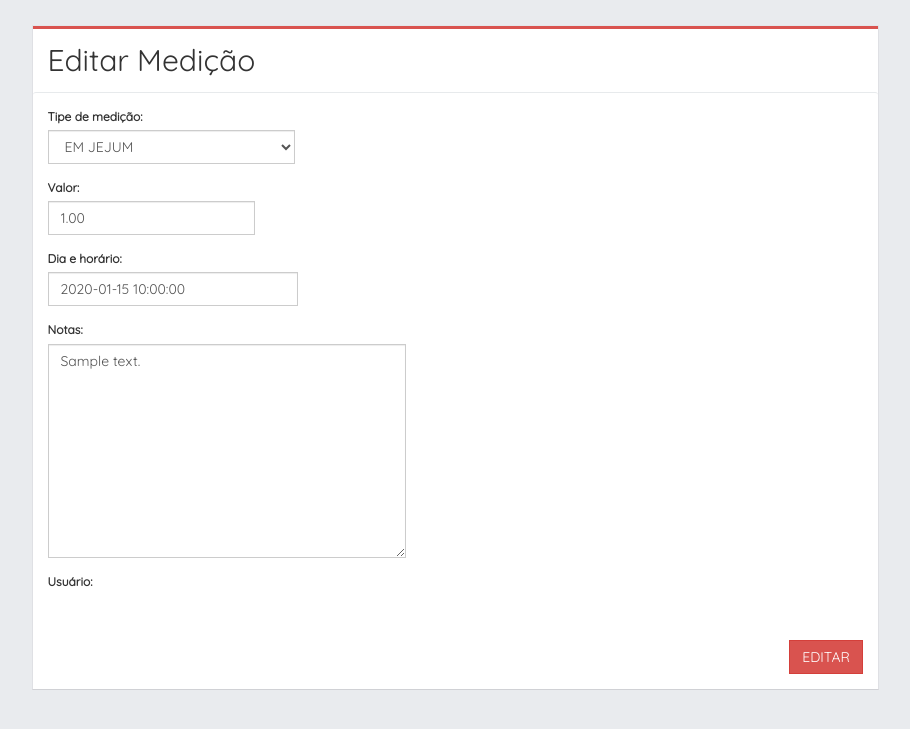
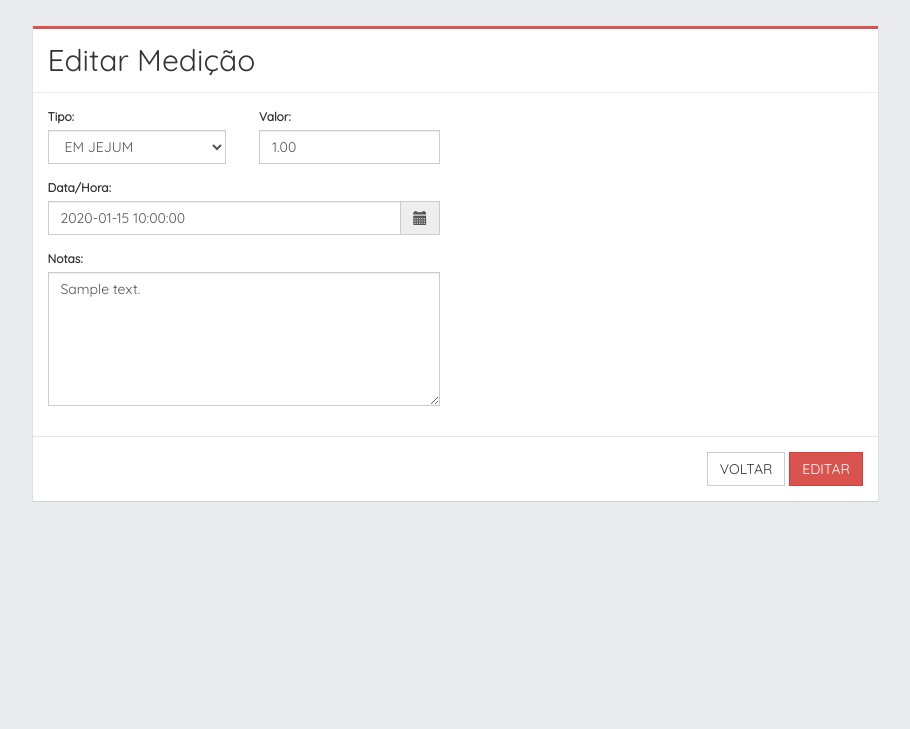
Before and after one commit to weynelucas/GlucoseMonitor, a Django app: page /measures/edit/1 in a window 1280 px wide. Shown: the top 729 px of the page, without its empty margins (331-1241 px from the left). Run offline with Django 3.2, Linux system fonts and the light colour scheme; a user stored in the database is signed in; tables that the repository leaves empty hold one stand-in row (values such as "Sample post"); some libraries are stand-ins or nearby versions.

Commit message:
Finish Edit Action

```diff
--- a/GlucoseMonitor/static/css/bootstrap-custom.css
+++ b/GlucoseMonitor/static/css/bootstrap-custom.css
@@ -26,6 +26,7 @@
 select.form-control {
     text-transform: uppercase;
 }
+
 
 
 /* Bootstrap Pagination */
--- a/GlucoseMonitor/static/css/master.css
+++ b/GlucoseMonitor/static/css/master.css
@@ -74,7 +74,9 @@ body {
 }
 .content-box-footer {
     padding: 15px;
+    border-top: 1px solid #e5e5e5;
 }
+
 
 /* Remove padding and margin of Bootstrap components */
 .no-padding {
@@ -105,6 +107,11 @@ body {
     float: left;
 }
 
+/* Display pointer */
+.pointer {
+    cursor: pointer;
+}
+
 /* Measures types tags*/
 .label.label-fst,
 .label.label-afm {
--- a/measures/forms.py
+++ b/measures/forms.py
@@ -3,7 +3,10 @@ from measures.models import GlucoseMeasure
 from parsley.decorators import parsleyfy
 
 attrs = {
-    'class': 'form-control',
+    'value'       : {'class': 'form-control'} ,
+    'datetime'    : {'class': 'form-control'} ,
+    'measure_type': {'class': 'form-control'} ,
+    'notes'       : {'class': 'form-control', 'rows': 6} ,
 }
 
 @parsleyfy
@@ -12,17 +15,17 @@ class GlucoseMeasureForm(forms.ModelForm):
         model = GlucoseMeasure
         fields = ['measure_type', 'value', 'datetime', 'notes', 'user']
         widgets = {
-            'value'       : forms.NumberInput(attrs=attrs),
-            'datetime'    : forms.DateTimeInput(attrs=attrs),
-            'notes'       : forms.Textarea(attrs=attrs),
-            'measure_type': forms.Select(attrs=attrs),
+            'value'       : forms.NumberInput(attrs=attrs['value']),
+            'datetime'    : forms.DateTimeInput(attrs=attrs['datetime']),
+            'notes'       : forms.Textarea(attrs=attrs['notes']),
+            'measure_type': forms.Select(attrs=attrs['measure_type']),
             'user'        : forms.HiddenInput()
         }
         labels = {
             'value'       : 'Valor',
-            'datetime'    : 'Dia e horário',
+            'datetime'    : 'Data/Hora',
             'notes'       : 'Notas',
-            'measure_type': 'Tipe de medição',
+            'measure_type': 'Tipo',
             'user'        : 'Usuário',
         }
         parsley_extras = {
@@ -34,6 +37,6 @@ class GlucoseMeasureForm(forms.ModelForm):
             },
             'datetime': {
                 'pattern'         : '^([0-2][0-9]|[3][0-1])/([0][1-9]|[1][0-2])\/(\d{4})\ ([0-1][0-9]|[2][0-3])\:([0-5][0-9])(:([0-5][0-9]))?$',
-                'pattern-message' : 'Por favor insira uma data no formato válido (dd/mm/aaaa hh:mm:ss).',
+                'pattern-message' : 'Por favor insira uma data/hora válida.',
             }
         }
--- a/measures/templates/measures/edit.html
+++ b/measures/templates/measures/edit.html
@@ -1,21 +1,55 @@
 {% extends "measures/base.html" %}
 
 {% block main_content %}
-<form class="content-box" action="{{ request.path }}" method="post">{% csrf_token %}
+<form class="content-box" action="{{ request.path }}?return_path={{ return_path }}" method="post">{% csrf_token %}
     <h2 class="content-box-header">Editar Medição</h2>
     <div class="content-box-body">
-        {% for field in form %}
-        <div class="form-group">
-            <div class="input-group">
-                {{ field.label_tag }}
-                {{ field }}
+        <div class="row">
+            <div class="col-md-6">
+                <div class="row">
+                    <!-- Measure Type -->
+                    <div class="form-group col-md-6">
+                        <div class="input-group">
+                            {{ form.measure_type.label_tag }}
+                            {{ form.measure_type }}
+                        </div>
+                        {{ form.measure_type.errors }}
+                    </div>
+                    <!-- Value -->
+                    <div class="form-group col-md-6">
+                        <div class="input-group">
+                            {{ form.value.label_tag }}
+                            {{ form.value }}
+                        </div>
+                        {{ form.value.errors }}
+                    </div>
+                </div>
+                <!-- Datetime -->
+                <div class="form-group">
+                    {{ form.datetime.label_tag }}
+                    <div id="datetime_picker" class="input-group">
+                        {{ form.datetime }}
+                        <span class="input-group-addon pointer">
+                            <span class="glyphicon glyphicon-calendar"></span>
+                        </span>
+                    </div>
+                    {{ form.datetime.errors }}
+                </div>
+                <!-- Notes -->
+                <div class="form-group">
+                    <div class="input-group fill-parent">
+                        {{ form.notes.label_tag }}
+                        {{ form.notes }}
+                    </div>
+                    {{ form.notes.errors }}
+                </div>
+                <!-- User (hidden) -->
+                <input type="hidden" name="user" value="{{ request.user.id }}">
             </div>
-            {{ field.errors }}
         </div>
-        {% endfor %}
-
     </div>
     <div class="content-box-footer t-right">
+        <a href="{{ return_path }}"class="btn btn-default" type="submit">Voltar</a>
         <button class="btn btn-danger" type="submit">Editar</button>
     </div>
 </form>
@@ -26,6 +60,10 @@
 <script type="text/javascript">
     $(function () {
         validateForm();
+        $('#datetime_picker').datetimepicker({
+            locale: 'pt-br',
+            maxDate: new Date(),
+        });
     });
 </script>
 {% endblock %}
--- a/measures/templates/measures/list.html
+++ b/measures/templates/measures/list.html
@@ -30,12 +30,12 @@
                     </div>
                     <div class="col-md-5">
                         <div class="dropdown f-right">
-                            <button class="btn btn-sm btn-default dropdown-toggle" type="button" id="dropdownMenu1" data-toggle="dropdown" aria-haspopup="true" aria-expanded="true">
+                            <button class="btn btn-sm btn-default dropdown-toggle" type="button" id="dropdownMenu" data-toggle="dropdown" aria-haspopup="true" aria-expanded="true">
                                 Ações
                                 <span class="caret"></span>
                             </button>
-                            <ul class="dropdown-menu" aria-labelledby="dropdownMenu1">
-                                <li><a href="/measures/edit/{{ instance.id }}"><i class="glyphicon glyphicon-pencil" style="margin-right: 10px"></i> EDITAR</a></li>
+                            <ul class="dropdown-menu" aria-labelledby="dropdownMenu">
+                                <li><a href="/measures/edit/{{ instance.id }}?return_path={{ request.get_full_path }}"><i class="glyphicon glyphicon-pencil" style="margin-right: 10px"></i> EDITAR</a></li>
                                 <li><a href="#" onclick="displayDeleteAlert({{ instance.id }})"><i class="glyphicon glyphicon-trash"  style="margin-right: 10px"></i> EXCLUIR</a></li>
                             </ul>
                         </div>
--- a/measures/views.py
+++ b/measures/views.py
@@ -124,5 +124,6 @@ def edit_measure(request, id):
 
     context = {
         'form': form,
+        'return_path': path,
     }
     return render(request, 'measures/edit.html', context)
```
